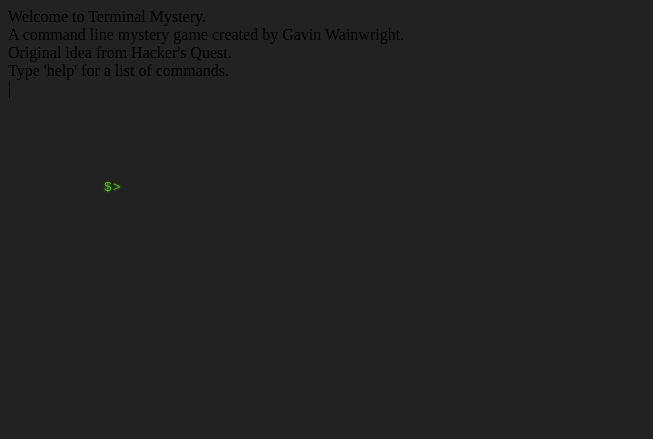
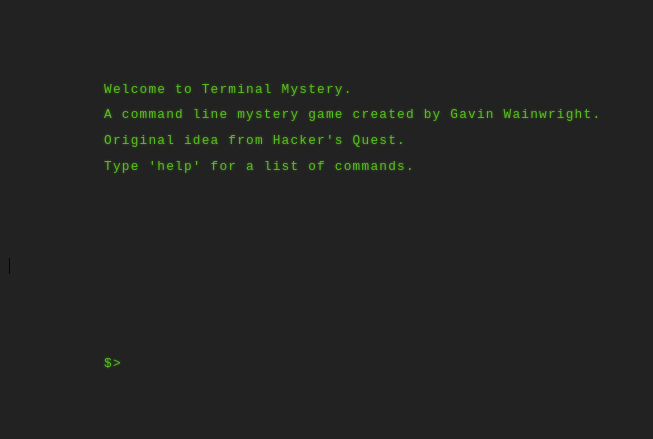
Before and after one commit to gavwin/gavwin.github.io, a PHP site: page / in a window 1280 px wide. Shown: the top 439 px of the page, without its empty margins (0-653 px from the left). Run offline with PHP 8.4, Linux system fonts and the light colour scheme; some libraries are stand-ins or nearby versions.

Commit message:
Update style.css

```diff
--- a/Terminal Mystery/style.css
+++ b/Terminal Mystery/style.css
@@ -14,7 +14,7 @@ height:99%;
 width:99%;
 margin:0.5% auto;
 }
-#screen{
+#screen, .type {
 /*border:inset #555 4px;*/
 background:#222;
 /*border-radius*/
```
